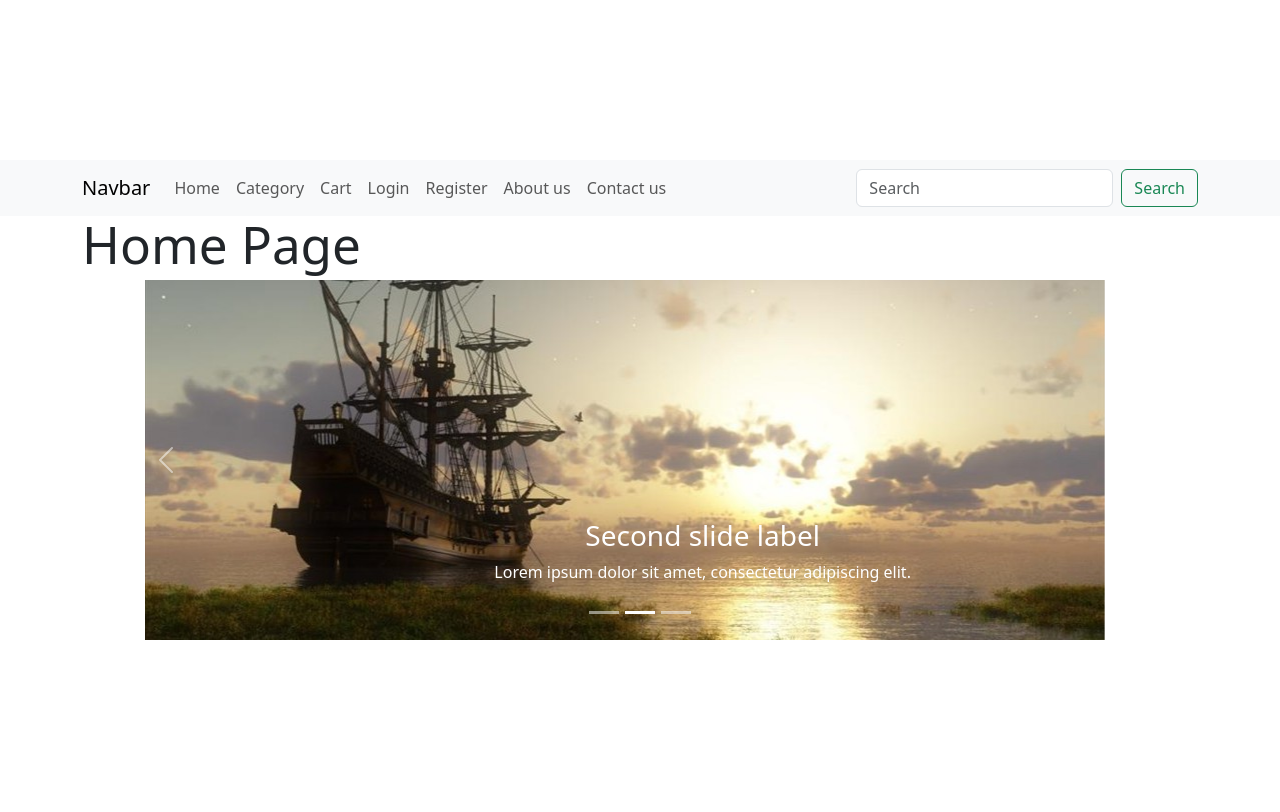
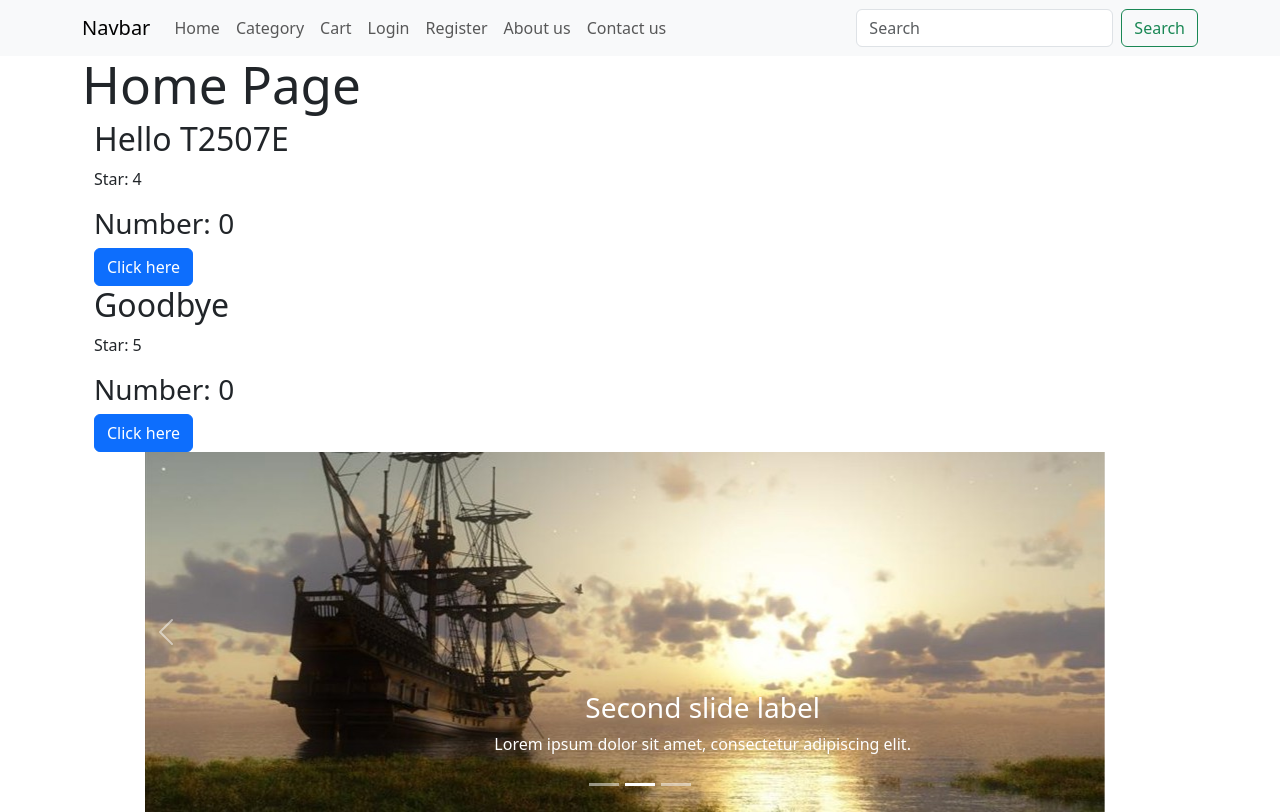
Before and after one commit to hoatq-fptaptech/t2507e-reactjs, a React (Vite) app: page / in a window 1280 px wide. Built offline with nearby package versions, Linux system fonts and the light colour scheme.

Commit message:
up code demo

```diff
--- /dev/null
+++ b/src/components/Section1.jsx
@@ -0,0 +1,16 @@
+import { useState } from "react";
+function Section1(props){
+    const msg = props.message; // định nghĩa cách nhận dữ liệu
+    const stars = props.sts;
+    // khai báo 1 state
+    const [count,setCount] = useState(0); // let count = 0
+    return (
+        <div className="container">
+            <h2>{msg}</h2>
+            <p>Star: {stars}</p>
+            <h3>Number: {count}</h3>
+            <button className="btn btn-primary" type="button">Click here</button>
+        </div>
+    )
+}
+export default Section1;
--- a/src/pages/Home.jsx
+++ b/src/pages/Home.jsx
@@ -1,9 +1,16 @@
 import { Carousel } from "react-bootstrap";
 import "./../assets/css/home.css"
+import Section1 from "../components/Section1";
 function Home(){
+    const data = {
+        msg: "Hello T2507E",
+        chat: "Goodbye"
+    }
     return (
         <div className="container">
             <h1>Home Page</h1>
+            <Section1 message={data.msg} sts={4}/>
+            <Section1 message={data.chat} sts={5}/>
             <Carousel>
                 <Carousel.Item>
                     <img src="/images/blue_ocean.jpg" />
```
